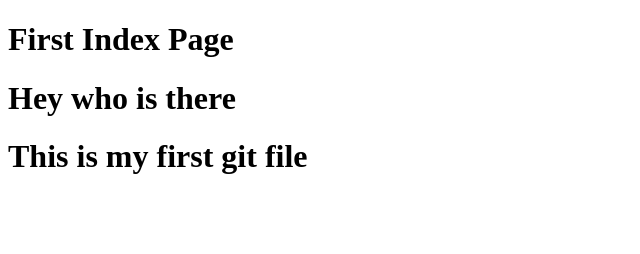
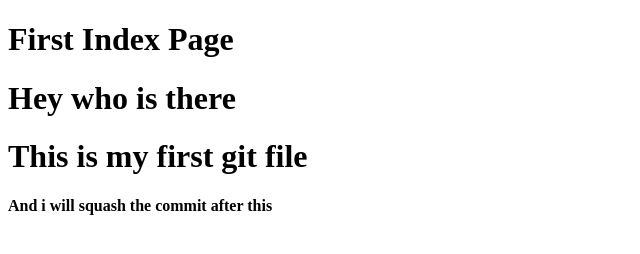
Before and after one commit to up2022/UST-ASSIGNMENT-1, a plain HTML site: page index.html in a window 1280 px wide. Shown: the whole page, without its empty margins (0-640 px from the left). Drawn offline with Linux system fonts and the light colour scheme.

Commit message:
fourth Change

```diff
--- a/index.html
+++ b/index.html
@@ -9,5 +9,6 @@
     <h1>First Index Page</h1>
     <h1>Hey who is there</h1>
     <h1>This is my first git file</h1>
+    <h4>And i will squash the commit after this</h4>
 </body>
 </html>
```
